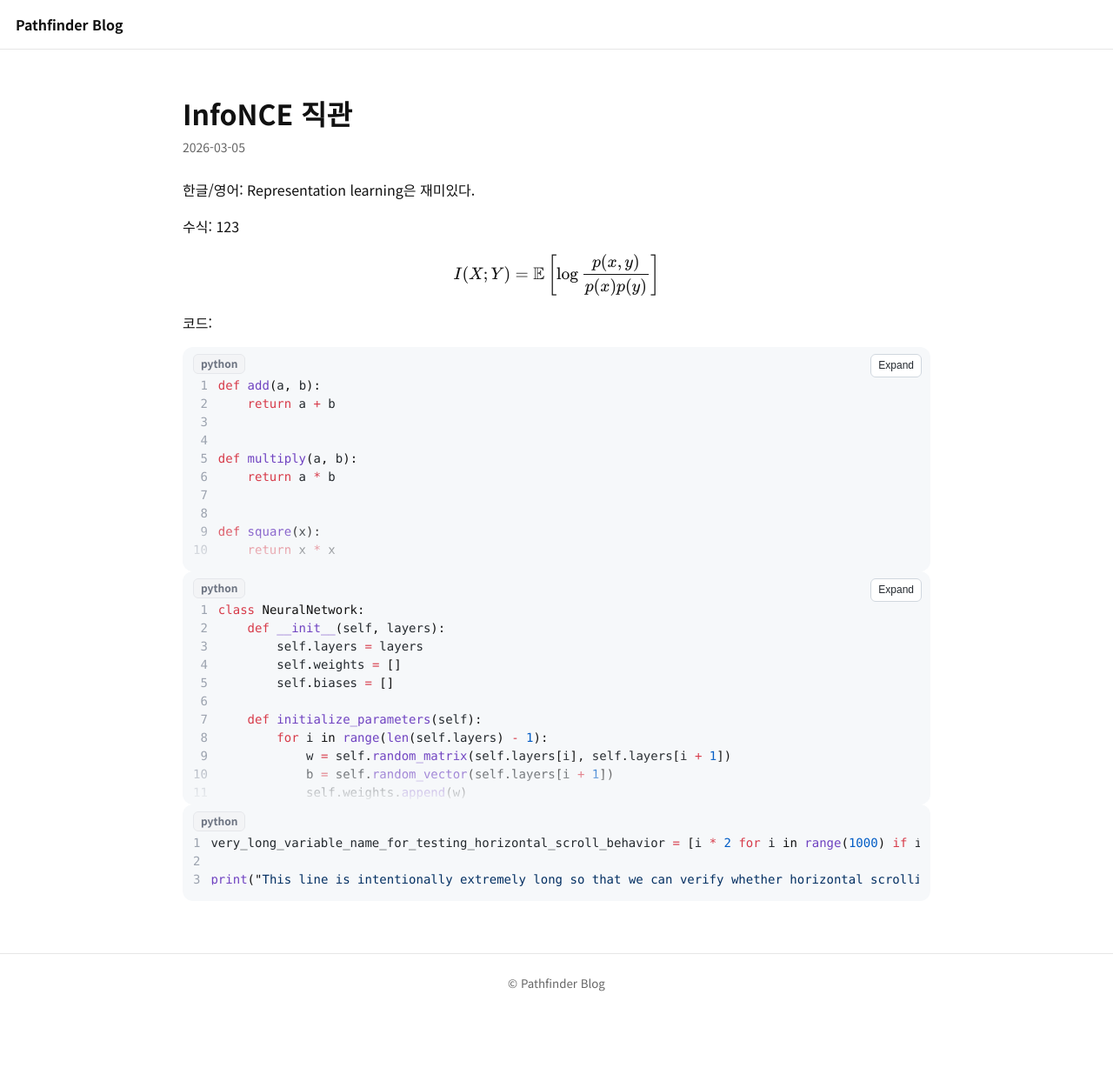
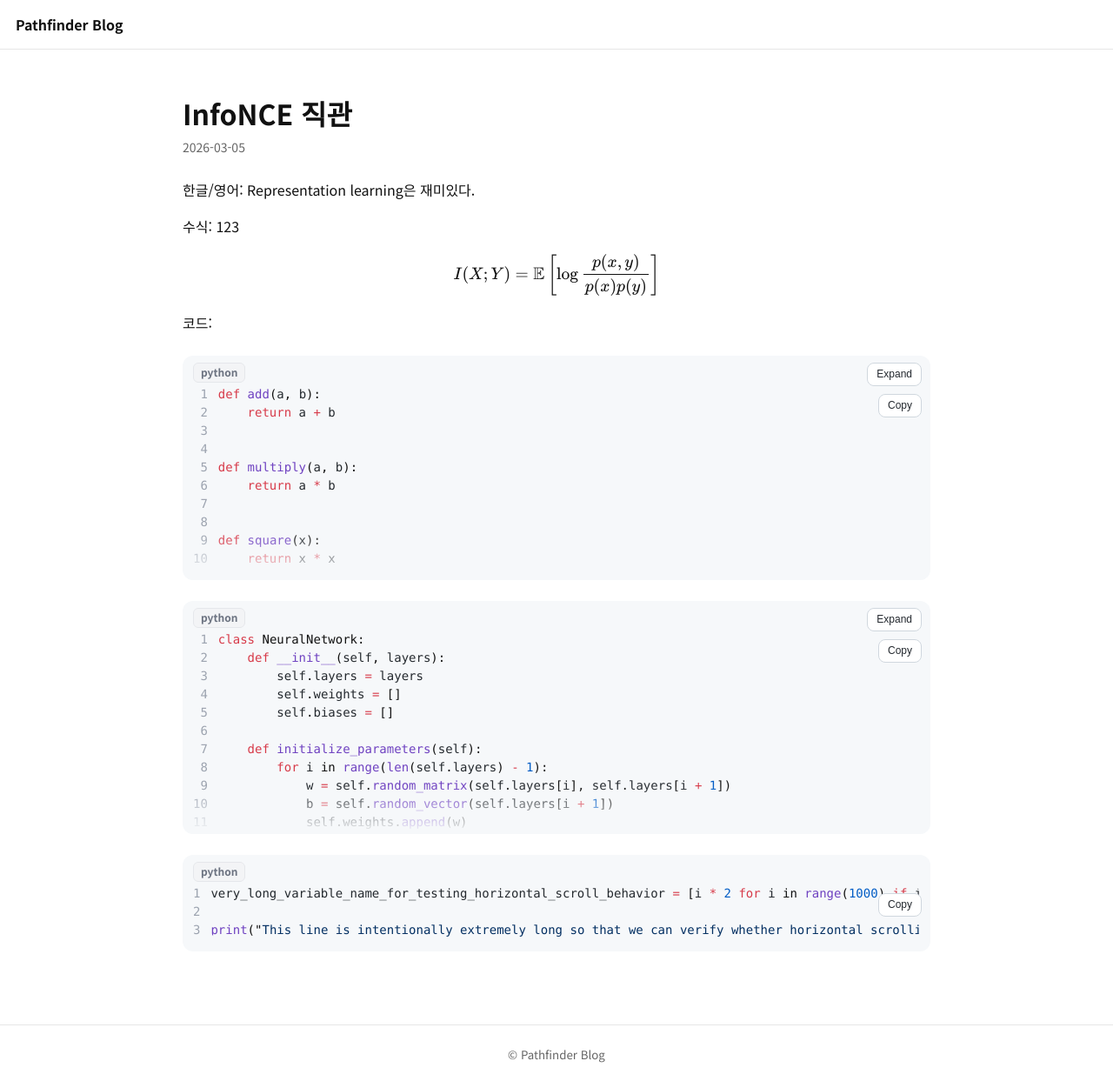
Before and after one commit to pathfinder-J/pathfinder-J.github.io, a Jekyll site: the page built from notes/example.md, in a window 1280 px wide. Shown: the whole page at 87% size. Built offline with Jekyll 4.4.1, drawn with Linux system fonts in a browser that asks for light colours; before the commit the page ends 1161 px from its top, so only the background shows below that.

Commit message:
Update style.css

```diff
--- a/css/style.css
+++ b/css/style.css
@@ -114,12 +114,18 @@ content: none !important;
   display: none !important;
 }
 
+/* ✅ 코드블럭끼리 margin (붙어 보이는 문제 해결) */
+.highlighter-rouge{
+  margin: 24px 0;
+}
+
 .highlight{
   position: relative;
   background: #f6f8fa;
   border-radius: 12px;
   padding: 34px 12px 14px 12px;
   overflow-x: auto;
+  -webkit-overflow-scrolling: touch;
 }
 
 /* Rouge 내부 pre reset */
@@ -140,7 +146,6 @@ background: transparent !important;
 .highlight .n  { color: #24292e; }
 
 /* ===== Language label ===== */
-
 .highlight::before{
   position: absolute;
   top: 8px;
@@ -208,79 +213,30 @@ margin: 0;
    Code UX improvements
    ========================================================= */
 
-/* line-height 안정화 */
 .highlighter-rouge pre,
 .highlighter-rouge code{
   line-height: 1.5;
 }
 
-/* 코드 드래그 색상 */
 .highlighter-rouge ::selection{
   background: #cce2ff;
 }
 
-/* 가로 스크롤 부드럽게 */
-.highlight{
-overflow-x: auto;
--webkit-overflow-scrolling: touch;
-}
-
-/* 모바일 코드 크기 */
 @media (max-width: 600px){
   pre,code{
     font-size: 13px;
   }
 }
 
-/* copy button */
+/* =========================================================
+   Expand / Collapse (CSS part)
+   ========================================================= */
 
-.code-copy-btn{
-  position:absolute;
-  top:8px;
-  right:10px;
-
-  font-size:12px;
-  font-weight:500;
-
-  padding:4px 8px;
-
-  background:#ffffff;
-  border:1px solid #d0d7de;
-  border-radius:6px;
-
-  cursor:pointer;
-
-  opacity:0;
-  transition:opacity .15s;
-}
-
-/* hover 시 버튼 표시 */
-.highlight:hover .code-copy-btn{
-  opacity:1;
-}
-
-/* 클릭 후 상태 */
-.code-copy-btn.copied{
-  background:#e6ffec;
-  border-color:#2da44e;
-}
-
-/* =========================================
-   Code block expand / collapse
-   ========================================= */
-
-/* 버튼 자리 확보 */
-.highlighter-rouge .highlight{
-  position: relative;
-}
-
-/* 접힘 상태 */
 .highlighter-rouge .highlight.is-collapsed{
-  max-height: 220px;   /* 원하는 높이로 조절 가능 */
+  max-height: 220px;
   overflow: hidden;
 }
 
-/* 아래쪽 그라데이션 */
 .highlighter-rouge .highlight.is-collapsed::after{
   content: "";
   position: absolute;
@@ -294,47 +250,58 @@ font-size: 13px;
   border-bottom-right-radius: 12px;
 }
 
-/* expand/collapse 버튼 */
+/* =========================================================
+   Buttons: Copy / Expand  ✅중복 정의 제거 + 겹침 방지
+   ========================================================= */
+
+/* 공통 버튼 스타일 */
+.code-copy-btn,
 .code-toggle-btn{
   position: absolute;
-  top: 8px;
   right: 10px;
-  z-index: 3;
+  z-index: 10;
 
   font-size: 12px;
   font-weight: 500;
   line-height: 1.4;
 
-  padding: 4px 8px;
+  padding: 4px 10px;
   background: #ffffff;
   color: #24292f;
+
   border: 1px solid #d0d7de;
-  border-radius: 6px;
+  border-radius: 8px;
   cursor: pointer;
 }
 
-/* hover */
+.code-copy-btn:hover,
 .code-toggle-btn:hover{
   background: #f6f8fa;
 }
 
-/* 짧은 코드에는 버튼 숨김 */
+/* Expand는 위 */
+.code-toggle-btn{
+  top: 8px;
+}
+
+/* Copy는 아래 (겹침 방지) */
+.code-copy-btn{
+  top: 44px;
+}
+
+/* 짧은 코드에는 Expand 숨김 */
 .highlighter-rouge .highlight.is-short .code-toggle-btn{
   display: none;
 }
 
-/* Copy 버튼은 Expand 아래로 한 칸 내리기 */
-.code-copy-btn{
-  position: absolute;
-  top: 44px;     /* ✅ Expand(8px) 아래로 */
-  right: 10px;
-  z-index: 4;
+/* Copied 상태 */
+.code-copy-btn.copied{
+  background:#e6ffec;
+  border-color:#2da44e;
 }
 
-/* Expand 버튼은 맨 위 */
-.code-toggle-btn{
-  position: absolute;
-  top: 8px;
-  right: 10px;
-  z-index: 5;
-}
+/* ✅ Copy 버튼을 hover에서만 보이게 하고 싶으면 아래 2줄만 켜면 됨 */
+/*
+.code-copy-btn{ opacity:0; transition:opacity .15s; }
+.highlight:hover .code-copy-btn{ opacity:1; }
+*/
```
Lines whose indentation alone changed are shown as unchanged.
